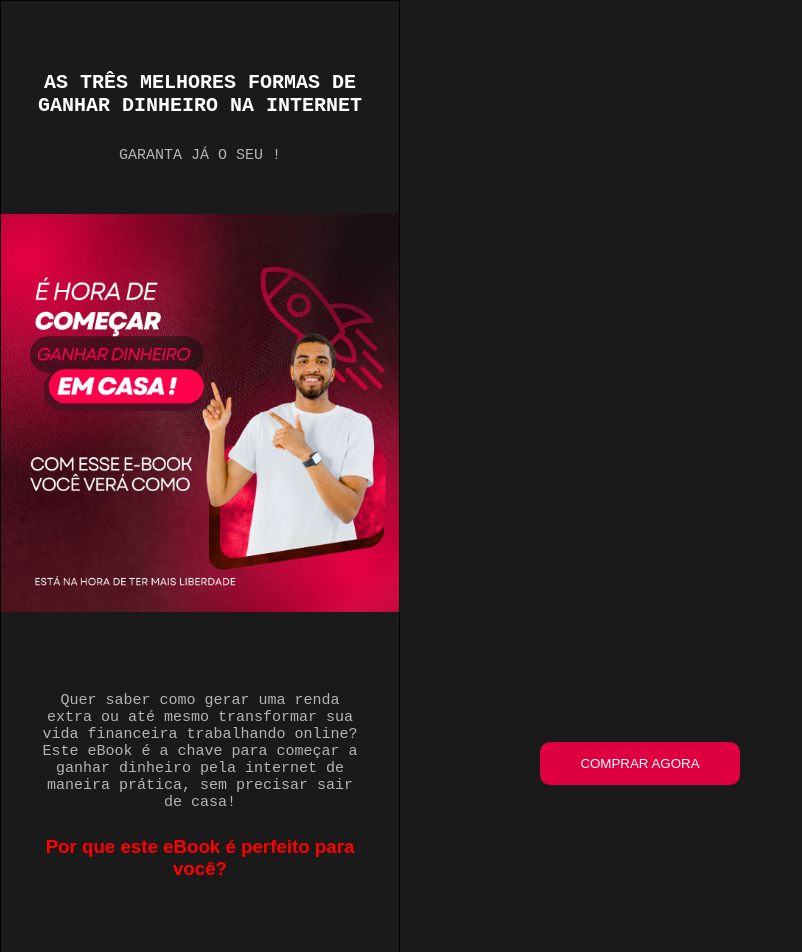
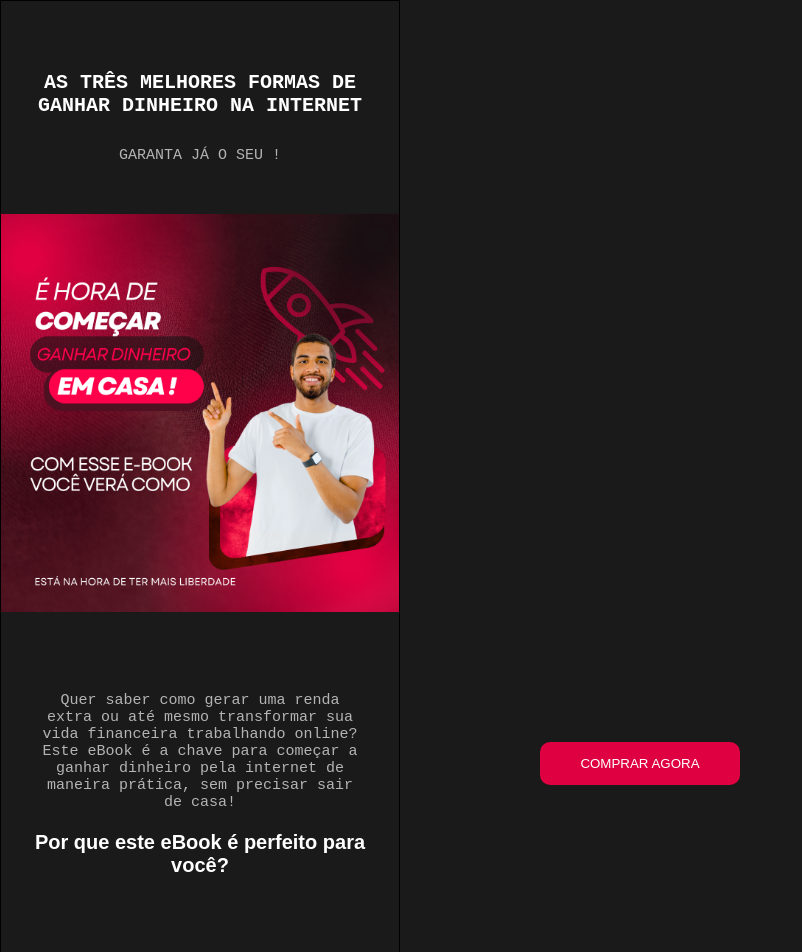
Before and after one commit to fabiohenridev/LP, a React (Vite) app in the folder guiasuplemento/: page / in a window 1280 px wide. Shown: the top 952 px of the page, without its empty margins (0-802 px from the left). Built offline with nearby package versions, Linux system fonts and the light colour scheme.

Commit message:
update-text

```diff
--- a/guiasuplemento/src/Componentes/Head.css
+++ b/guiasuplemento/src/Componentes/Head.css
@@ -52,7 +52,8 @@ color: white;
     text-align: center;
     font-size: 20px;
 }
-h3{
+h2{
     text-align: center;
     margin: 20px;
+    font-size: 20px;
 }
--- a/guiasuplemento/src/Componentes/Head.jsx
+++ b/guiasuplemento/src/Componentes/Head.jsx
@@ -12,7 +12,7 @@ export default function Head() {
                 <div className='texto'>
                     <p>Quer saber como gerar uma renda extra ou até mesmo transformar sua vida financeira trabalhando online? Este eBook é a chave para começar a ganhar dinheiro pela internet de maneira prática, sem precisar sair de casa!</p>
                 </div>
-                <h3>Por que este eBook é perfeito para você?</h3>
+                <h2>Por que este eBook é perfeito para você?</h2>
                 <p>Fácil de Seguir: Métodos claros, diretos e fáceis de aplicar.<br/><br/>
                     Sem Complicação: Não precisa de habilidades técnicas avançadas para começar.<br/><br/>
                     Estratégias Comprovadas: As três formas mais rentáveis e eficazes para começar a ganhar dinheiro agora.<br/><br/>
```
